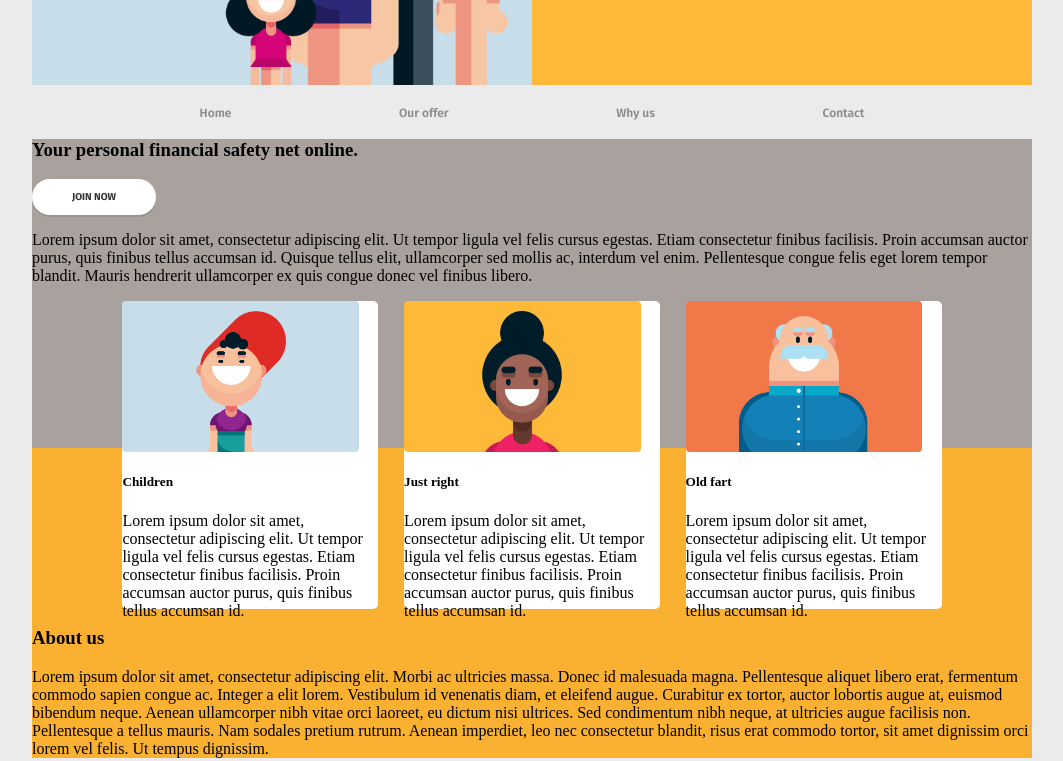
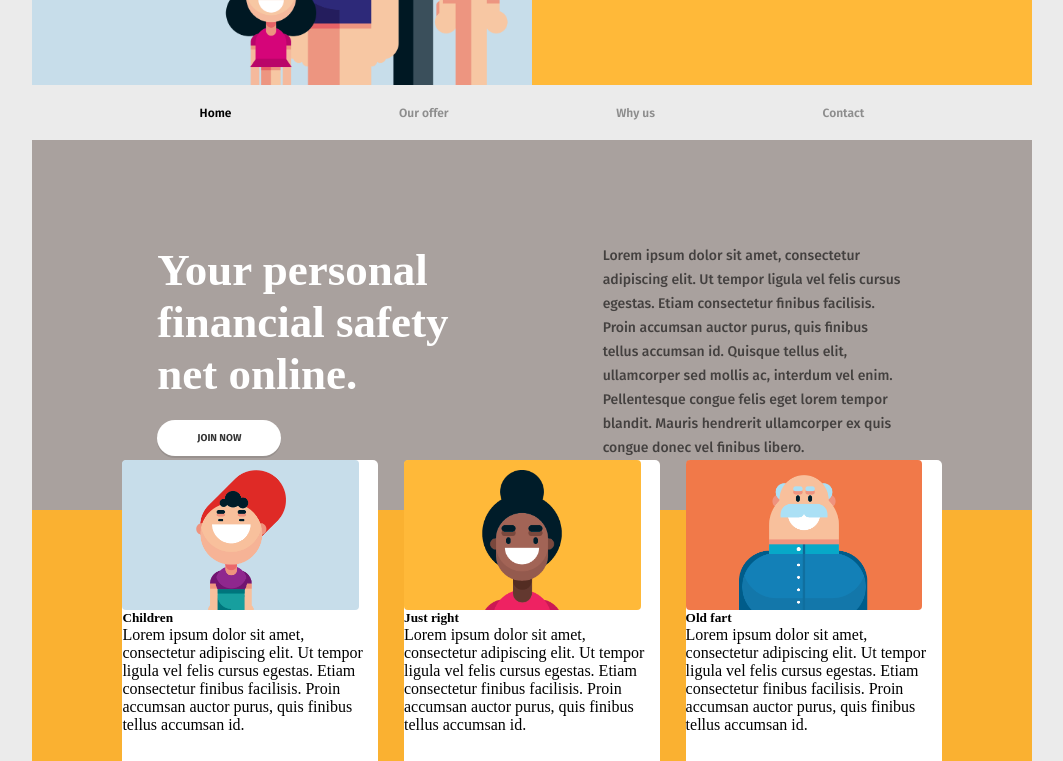
Before and after one commit to Mercenaress/Layoutproject, a plain HTML site: page index.html in a window 1280 px wide. Shown: the part 459-1220 px from the top of the page, without its empty margins (108-1171 px from the left). Drawn offline with Linux system fonts and the light colour scheme; a web font is replaced by a local one.

Commit message:
More editsss

```diff
--- a/index.html
+++ b/index.html
@@ -28,20 +28,22 @@
             </section>
         </section>
         <nav class="header__nav">
-            <a href="Home">Home</a>
-            <a href="Our offer">Our offer</a>
-            <a href="Why us">Why us</a>
-            <a href="Contact">Contact</a>
+            <a href="index.html">Home</a>
+            <a href="">Our offer</a>
+            <a href="">Why us</a>
+            <a href="">Contact</a>
         </nav>
     </header>
     <main class="main">
         <section class="main__divider">
+            <section class="main__container--top">
                 <section class="main__heading--top">
                     <h1>Your personal financial safety net online.</h1>
                     <button class="button">JOIN NOW</button>
                 </section>
                 <section class="main__bodytext--top">
                     <p>Lorem ipsum dolor sit amet, consectetur adipiscing elit. Ut tempor ligula vel felis cursus egestas. Etiam consectetur finibus facilisis. Proin accumsan auctor purus, quis finibus tellus accumsan id. Quisque tellus elit, ullamcorper sed mollis ac, interdum vel enim. Pellentesque congue felis eget lorem tempor blandit. Mauris hendrerit ullamcorper ex quis congue donec vel finibus libero.</p>
+                </section>
             </section>
             <section class="main__card">
                 <article class="main__card--child">
--- a/style.css
+++ b/style.css
@@ -1,5 +1,6 @@
 * {
     box-sizing:border-box;
+    margin: 0;
 }
 
 body {
@@ -31,7 +32,6 @@ body {
     background-size: 17.9rem auto;
     background-repeat:no-repeat;
     background-position: 90% 100%;
-    color:black;
     max-width: 31.25rem;
     height: 34rem;
     position:absolute;
@@ -43,10 +43,10 @@ body {
 }
 
 .header__container--blue h1 {
+    color:black;
     font-size: 45px;
     font-family:'Frank Ruhl Libre',serif;
     font-weight:900;
-    margin: 0;
     line-height: 45px;
 }
 
@@ -57,6 +57,7 @@ body {
     font-weight:500;
     font-size:14px;
     line-height: 24px;
+    margin-top: 10px;
 }
 
 .header__container--highlight {
@@ -113,19 +114,26 @@ body {
 
 .header__nav {
     width: 62.5rem;
-    height: 35px;
+    height: 55px;
     font-family:'Fira Sans', sans-serif;
     display: flex;
     justify-content: space-evenly;
-    align-items: flex-end;
+    align-items: center;
 }
 
 a {
-    color:black;
-    opacity:0.4;
+    color: rgba(0, 0, 0, 0.4);
     font-size: 12px;
     font-weight: 600;
     text-decoration: none;
+}
+
+a:hover {
+    color: black;
+}
+
+a:first-child {
+    color: black;
 }
 
 .main {
@@ -134,7 +142,31 @@ a {
 
 .main__divider {
     background: linear-gradient(#A9A19E 50%, #FAB131 50%);
+}
 
+.main__container--top {
+    display: flex;
+    justify-content: space-evenly;
+    align-items: flex-start;
+}
+
+.main__heading--top {
+    font-family: 'Frank Ruhl Libre',serif;
+    font-size: 45px;
+    font-weight: 900;
+    color: #ffffff;
+    width: 20rem;
+    margin: 6.5rem 0 0 0;
+}
+
+.main__bodytext--top {
+    font-family: 'Fira Sans', sans-serif;
+    font-size: 14px;
+    font-weight: 500;
+    color: rgba(0, 0, 0, 0.6);
+    line-height: 24px;
+    width: 19rem;
+    margin-top: 6.5rem;
 }
 
 .main__card {
```
Lines whose indentation alone changed are shown as unchanged.
